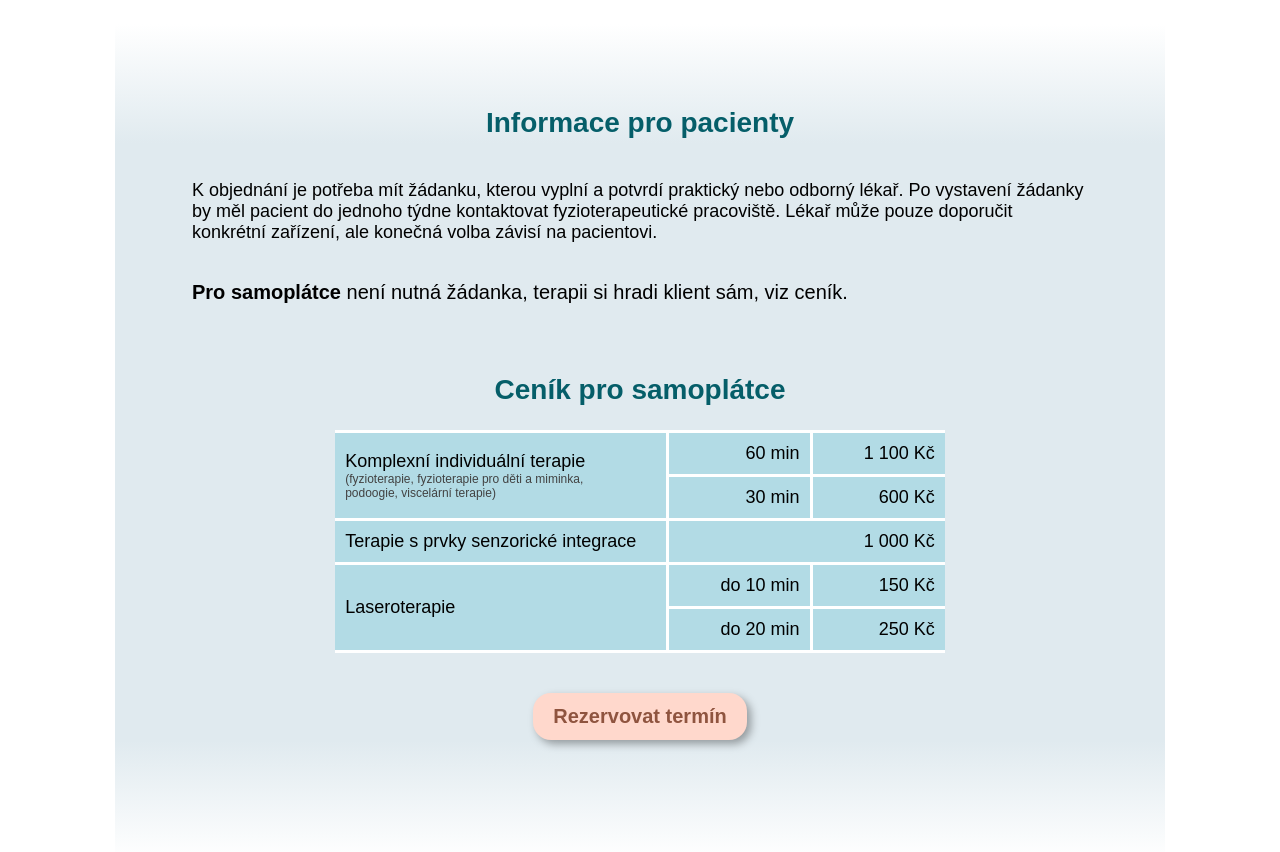
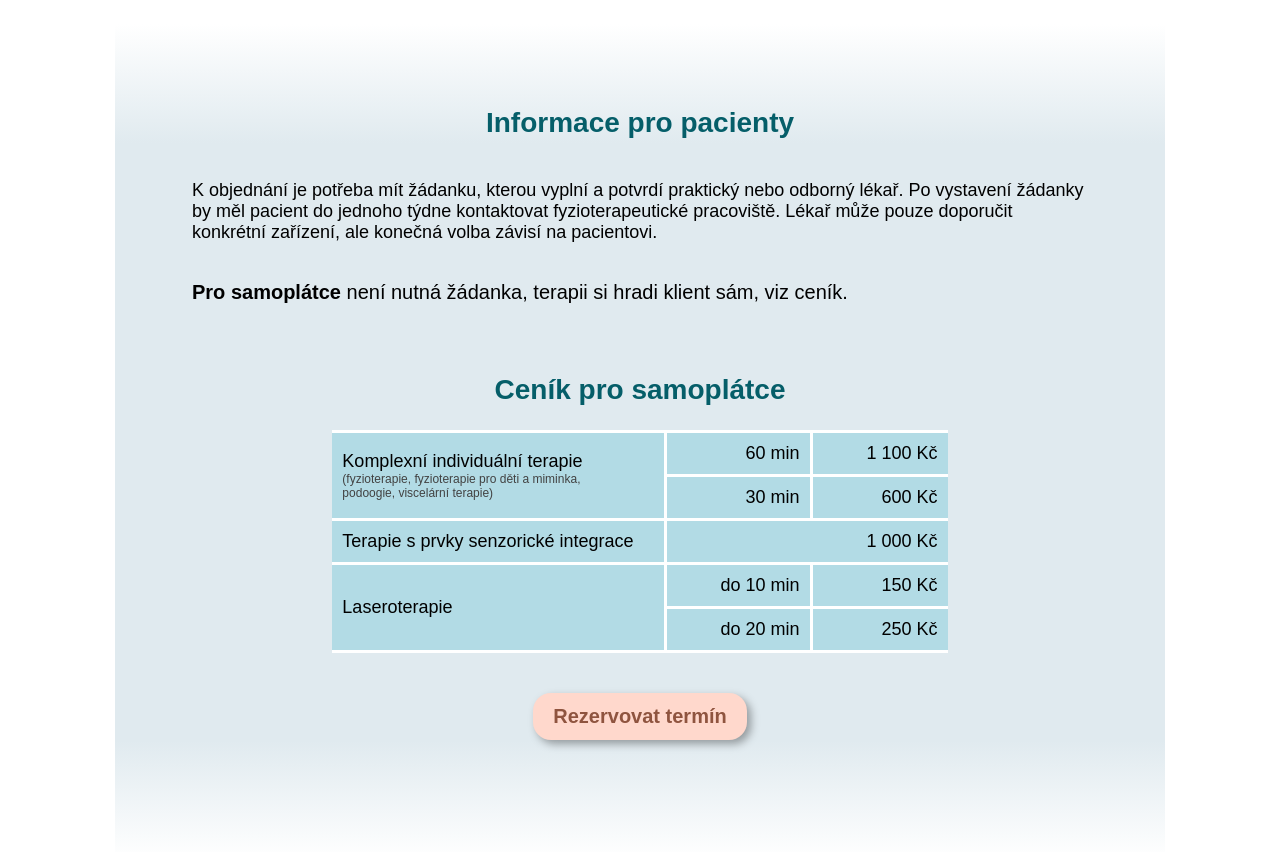
Before and after one commit to machacjakub/pod-lipami, an Astro site: page /cenik in a window 1280 px wide. Shown: the part 94-946 px from the top of the page. Built offline with nearby package versions, Linux system fonts and the light colour scheme; Astro itself is replaced by a stand-in of ours; a web font is replaced by a local one.

Commit message:
styling changes

```diff
--- a/src/components/cenik/CenikPage.astro
+++ b/src/components/cenik/CenikPage.astro
@@ -61,8 +61,8 @@
     td.price {
         text-align: right;
         border-width: 3px 0 3px 3px;
-        padding: 10px 10px 10px 4vw;
-        min-width: 60px;
+        padding: 10px 10px 10px max(calc(5vw - 10px), 10px);
+        text-wrap: nowrap;
     }
     .wrapper {
         margin: 100px auto;
```
